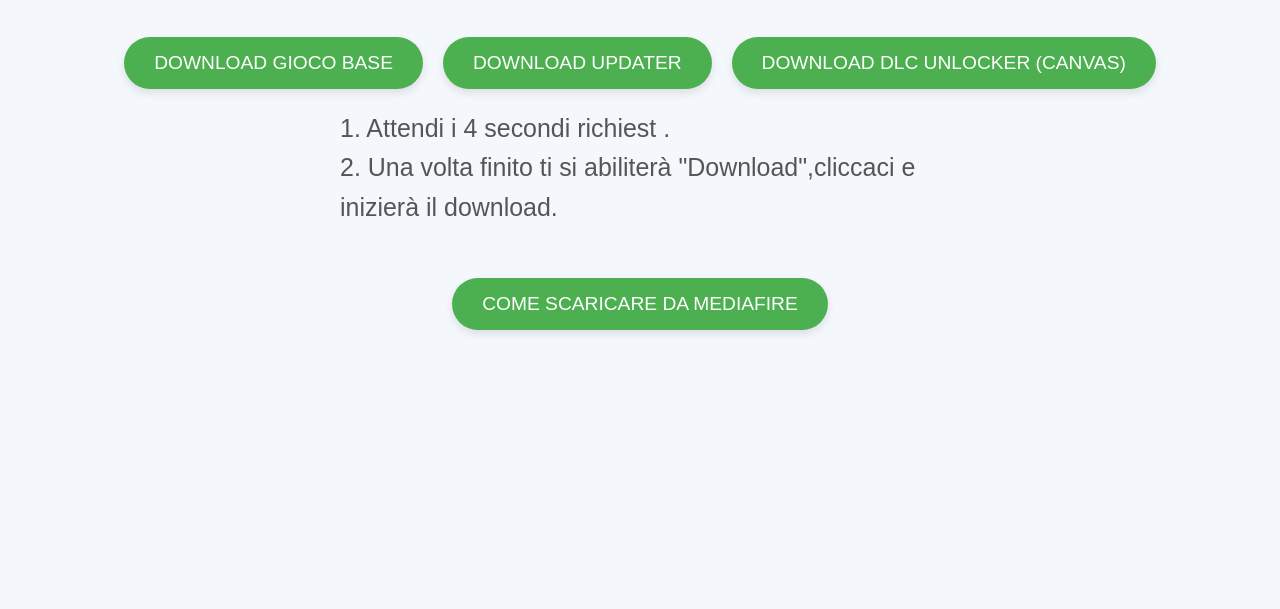
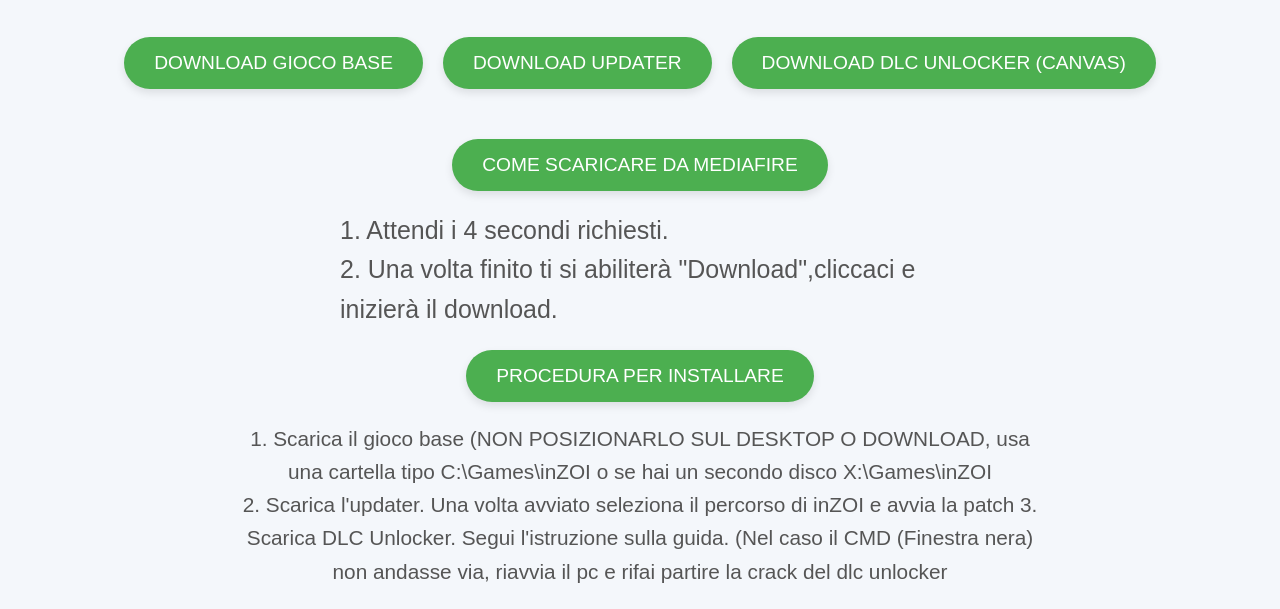
Before and after one commit to MrNico98/inZOI-CR, a plain HTML site: page index.html in a window 1280 px wide. Both pictures are taken after a click on the button "COME SCARICARE DA MEDIAFIRE". Shown: the part 205-814 px from the top of the page. Drawn offline with Linux system fonts and the light colour scheme.

Commit message:
Update index.html

```diff
--- a/index.html
+++ b/index.html
@@ -125,17 +125,24 @@
         <button onclick="window.location.href='https://www.mediafire.com/file/zeua7cxurd4goc5/inZOI.v17914301_%2528UPDATE%2529.zip/file'">Download Updater</button>
         <button onclick="window.location.href='https://www.mediafire.com/file/6nt49va5tqdxa52/inZOI.DLC.unlocker.v0.1.0.zip/file'">Download DLC Unlocker (canvas)</button>
     </div>
-
+    <div class="mediafire-button-container">
+        <button onclick="toggleMediaFireInstructions()">Come scaricare da MediaFire</button>
+    </div>
     <!-- Istruzioni MediaFire che vengono visualizzate quando il pulsante è premuto -->
     <div id="mediaFireInstructions" class="download-instructions">
-        <p>1. Attendi i 4 secondi richiest .<br>
+        <p>1. Attendi i 4 secondi richiesti.<br>
            2. Una volta finito ti si abiliterà "Download",cliccaci e inizierà il download.<br></p>
     </div>
 
-    <!-- Pulsante per visualizzare le istruzioni di MediaFire -->
-    <div class="mediafire-button-container">
-        <button onclick="toggleMediaFireInstructions()">Come scaricare da MediaFire</button>
+    <div class="procedura-per-installare">
+        <button onclick="toggleMediaFireInstructions()">Procedura per installare</button>
     </div>
+    <div id="mediaFireInstructions" class="procedura-per-installare">
+        <p>1. Scarica il gioco base (NON POSIZIONARLO SUL DESKTOP O DOWNLOAD, usa una cartella tipo C:\Games\inZOI o se hai un secondo disco X:\Games\inZOI<br>
+           2. Scarica l'updater. Una volta avviato seleziona il percorso di inZOI e avvia la patch
+           3. Scarica DLC Unlocker. Segui l'istruzione sulla guida. (Nel caso il CMD (Finestra nera) non andasse via, riavvia il pc e rifai partire la crack del dlc unlocker<br></p>
+    </div>
+
 
     <script>
         function toggleMediaFireInstructions() {
```
